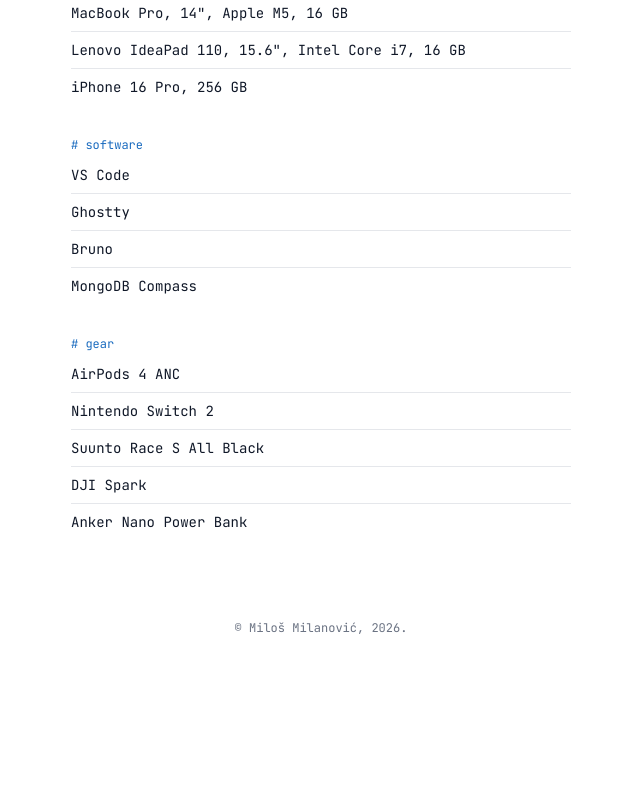
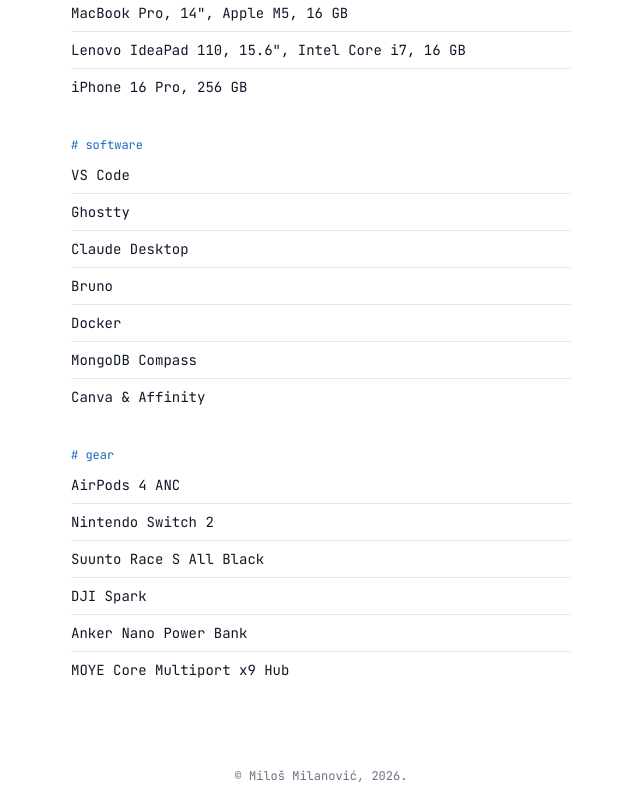
Before and after one commit to mmilanovic4/mmilanovic4.github.io, a Next.js app: page /uses in a window 1280 px wide. Shown: the part 662-1462 px from the top of the page, without its empty margins (319-959 px from the left). Before the commit the page ends 1314 px from the top, so only its background shows below. Built offline with nearby package versions, Linux system fonts and the light colour scheme.

Commit message:
fix: update uses

```diff
--- a/src/app/(pages)/uses/page.js
+++ b/src/app/(pages)/uses/page.js
@@ -20,7 +20,15 @@
   },
   {
     category: "Software",
-    items: ["VS Code", "Ghostty", "Bruno", "MongoDB Compass"],
+    items: [
+      "VS Code",
+      "Ghostty",
+      "Claude Desktop",
+      "Bruno",
+      "Docker",
+      "MongoDB Compass",
+      "Canva & Affinity",
+    ],
   },
   {
     category: "Gear",
@@ -30,6 +38,7 @@
       "Suunto Race S All Black",
       "DJI Spark",
       "Anker Nano Power Bank",
+      "MOYE Core Multiport x9 Hub",
     ],
   },
 ];
```
